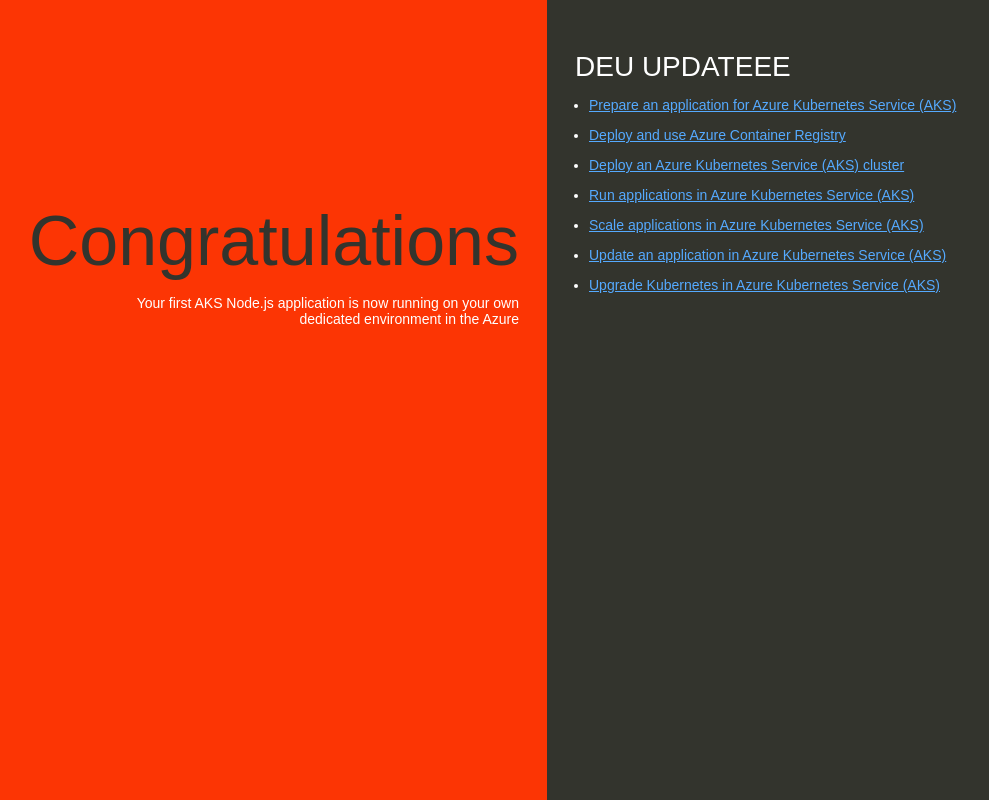
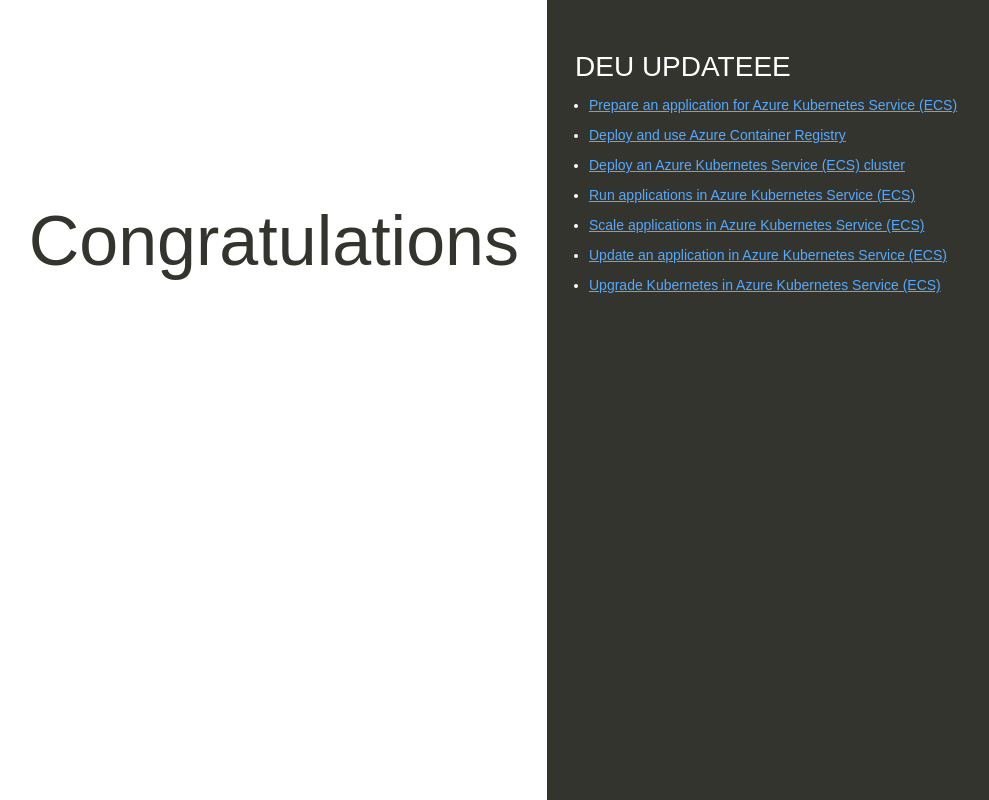
Before and after one commit to phgeraldeli/PipelineScriptsBackendProject, a website: page index.html in a window 1280 px wide. Shown: the whole page, without its empty margins (93-1082 px from the left). Drawn offline with Linux system fonts and the light colour scheme.

Commit message:
Adicionando update

```diff
--- a/index.html
+++ b/index.html
@@ -1,7 +1,7 @@
 <!DOCTYPE html>
 <html>
   <head>
-    <title>AKS Node.js</title>
+    <title>ECS Node.js</title>
     <style>
       body {
         color: #ffffff;
@@ -35,7 +35,7 @@
 
         text-align: right;
         padding-top: 11em;
-        background-color: #fc3504;
+        background-color: #ffffff;
 
       }
       .textColumn p {
@@ -92,18 +92,18 @@
   <body>
     <div class="textColumn">
       <h1>Congratulations</h1>
-      <p>Your first AKS Node.js application is now running on your own dedicated environment in the Azure</p>
+      <p>Your first ECS Node.js application is now running on your own dedicated environment in the Azure</p>
     </div>
     <div class="linksColumn">
       <h2>DEU UPDATEEE</h2>
       <ul>
-        <li><a href="https://docs.microsoft.com/en-us/azure/aks/tutorial-kubernetes-prepare-app">Prepare an application for Azure Kubernetes Service (AKS)</a></li>
-        <li><a href="https://docs.microsoft.com/en-us/azure/aks/tutorial-kubernetes-prepare-acr">Deploy and use Azure Container Registry</a></li>
-        <li><a href="https://docs.microsoft.com/en-us/azure/aks/tutorial-kubernetes-deploy-cluster">Deploy an Azure Kubernetes Service (AKS) cluster</a></li>
-        <li><a href="https://docs.microsoft.com/en-us/azure/aks/tutorial-kubernetes-deploy-application">Run applications in Azure Kubernetes Service (AKS)</a></li>
-        <li><a href="https://docs.microsoft.com/en-us/azure/aks/tutorial-kubernetes-scale">Scale applications in Azure Kubernetes Service (AKS)</a></li>
-        <li><a href="https://docs.microsoft.com/en-us/azure/aks/tutorial-kubernetes-app-update">Update an application in Azure Kubernetes Service (AKS)</a></li>
-        <li><a href="https://docs.microsoft.com/en-us/azure/aks/tutorial-kubernetes-upgrade-cluster">Upgrade Kubernetes in Azure Kubernetes Service (AKS)</a></li>
+        <li><a href="https://docs.microsoft.com/en-us/azure/ECS/tutorial-kubernetes-prepare-app">Prepare an application for Azure Kubernetes Service (ECS)</a></li>
+        <li><a href="https://docs.microsoft.com/en-us/azure/ECS/tutorial-kubernetes-prepare-acr">Deploy and use Azure Container Registry</a></li>
+        <li><a href="https://docs.microsoft.com/en-us/azure/ECS/tutorial-kubernetes-deploy-cluster">Deploy an Azure Kubernetes Service (ECS) cluster</a></li>
+        <li><a href="https://docs.microsoft.com/en-us/azure/ECS/tutorial-kubernetes-deploy-application">Run applications in Azure Kubernetes Service (ECS)</a></li>
+        <li><a href="https://docs.microsoft.com/en-us/azure/ECS/tutorial-kubernetes-scale">Scale applications in Azure Kubernetes Service (ECS)</a></li>
+        <li><a href="https://docs.microsoft.com/en-us/azure/ECS/tutorial-kubernetes-app-update">Update an application in Azure Kubernetes Service (ECS)</a></li>
+        <li><a href="https://docs.microsoft.com/en-us/azure/ECS/tutorial-kubernetes-upgrade-cluster">Upgrade Kubernetes in Azure Kubernetes Service (ECS)</a></li>
       </ul>
     </div>
   </body>
```
Also changed, not shown: 1 other file.
